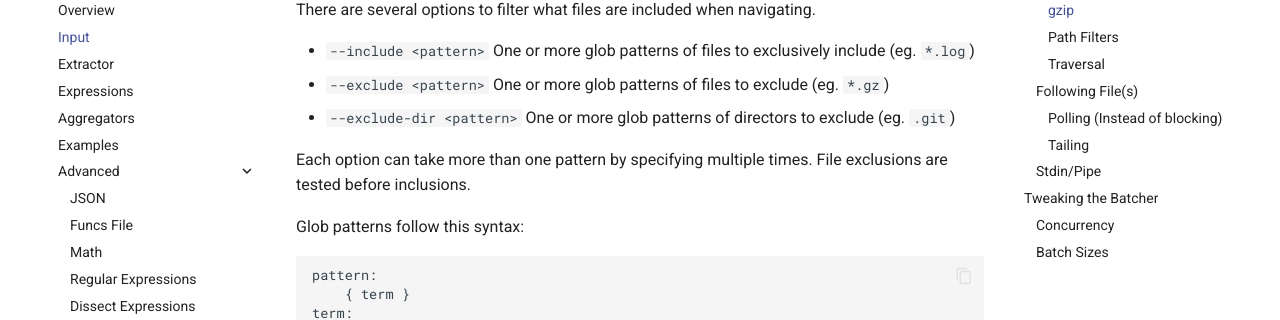
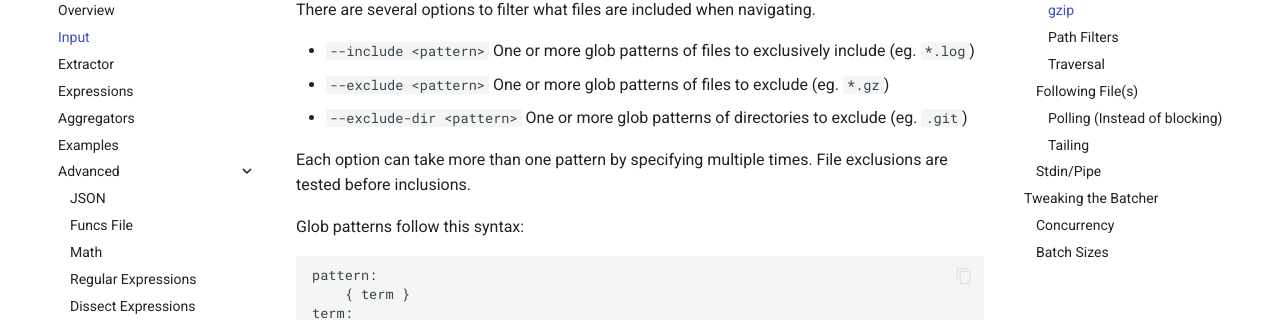
Before and after one commit to zix99/rare, an MkDocs documentation site: the page built from docs/usage/input.md, in a window 1280 px wide and 900 px high, scrolled down 728 px. Shown: the part 152-472 px from the top of the window. Built offline with MkDocs 1.6.1 and Material for MkDocs 9.7.7, drawn with Linux system fonts in a browser that asks for light colours; comment, search, counter and statistics services are not loaded.

Commit message:
Fix typo

```diff
--- a/docs/usage/input.md
+++ b/docs/usage/input.md
@@ -37,7 +37,7 @@ There are several options to filter what files are included when navigating.
 
 - `--include <pattern>` One or more glob patterns of files to exclusively include (eg. `*.log`)
 - `--exclude <pattern>` One or more glob patterns of files to exclude (eg. `*.gz`)
-- `--exclude-dir <pattern>` One or more glob patterns of directors to exclude (eg. `.git`)
+- `--exclude-dir <pattern>` One or more glob patterns of directories to exclude (eg. `.git`)
 
 Each option can take more than one pattern by specifying multiple times. File exclusions are
 tested before inclusions.
```
